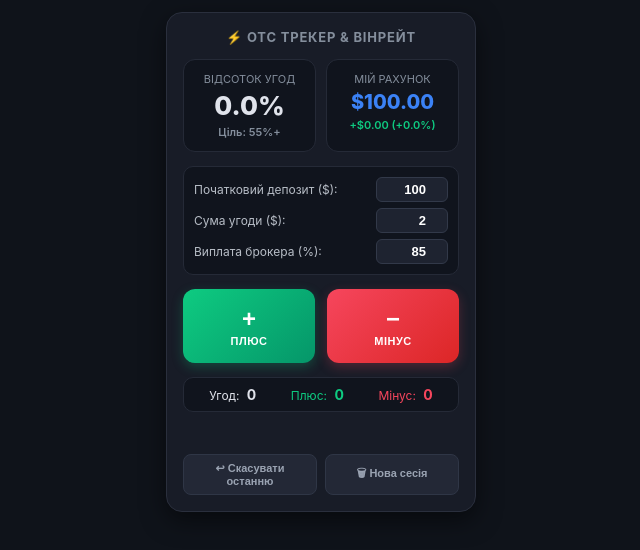
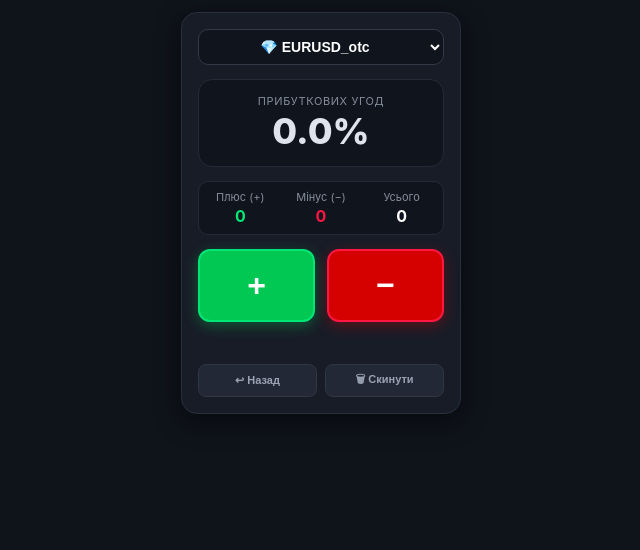
Before and after one commit to Krisname-cmc/OTC_CALCULATOR, a plain HTML site: page index.html in a window 1280 px wide. Shown: the whole page, without its empty margins (319-959 px from the left). Drawn offline with Linux system fonts and the light colour scheme.

Commit message:
Rename widget to card and update styles

```diff
--- a/index.html
+++ b/index.html
@@ -3,7 +3,7 @@
 <head>
 <meta charset="UTF-8">
 <meta name="viewport" content="width=device-width, initial-scale=1.0">
-<title>OTC Калькулятор Угод</title>
+<title>OTC Вінрейт Трекер</title>
 <style>
   * {
     box-sizing: border-box;
@@ -19,172 +19,128 @@
     padding: 12px;
     user-select: none;
   }
-  .widget {
+  .card {
     width: 100%;
-    max-width: 310px;
+    max-width: 280px;
     background: #181c27;
     border-radius: 16px;
     padding: 16px;
     border: 1px solid #2a2f3d;
     box-shadow: 0 8px 24px rgba(0, 0, 0, 0.5);
+    text-align: center;
   }
-  .header {
+  .pair-select {
+    width: 100%;
+    background: #10141d;
+    color: #ffffff;
+    border: 1px solid #323949;
+    border-radius: 10px;
+    padding: 8px 10px;
+    font-size: 14px;
+    font-weight: 700;
     text-align: center;
-    font-size: 13px;
-    font-weight: 700;
-    color: #848e9c;
-    letter-spacing: 0.8px;
     margin-bottom: 14px;
-    text-transform: uppercase;
+    cursor: pointer;
+    outline: none;
   }
-  /* ГОЛОВНИЙ БЛОК З ВІДСОТКОМ ТОРГІВЛІ ТА БАЛАНСОМ */
-  .metrics-grid {
-    display: grid;
-    grid-template-columns: 1fr 1fr;
-    gap: 10px;
+  .winrate-box {
+    background: #10141d;
+    border: 1px solid #252a37;
+    border-radius: 14px;
+    padding: 14px 10px;
     margin-bottom: 14px;
   }
-  .metric-box {
+  .winrate-label {
+    font-size: 11px;
+    color: #848e9c;
+    text-transform: uppercase;
+    letter-spacing: 0.6px;
+    margin-bottom: 4px;
+  }
+  .winrate-value {
+    font-size: 36px;
+    font-weight: 800;
+    color: #e0e3eb;
+    line-height: 1.1;
+  }
+  .counters {
+    display: grid;
+    grid-template-columns: repeat(3, 1fr);
+    gap: 6px;
     background: #10141d;
     border: 1px solid #252a37;
-    border-radius: 12px;
-    padding: 12px 8px;
-    text-align: center;
-  }
-  .metric-label {
+    border-radius: 10px;
+    padding: 8px 4px;
+    margin-bottom: 14px;
     font-size: 11px;
     color: #848e9c;
-    margin-bottom: 4px;
-    text-transform: uppercase;
   }
-  .winrate-val {
-    font-size: 26px;
-    font-weight: 800;
-    color: #e0e3eb;
+  .counters div b {
+    display: block;
+    font-size: 16px;
+    margin-top: 2px;
   }
-  .balance-val {
-    font-size: 20px;
-    font-weight: 800;
-    color: #3b82f6;
-    margin-top: 3px;
-  }
-  .pnl-sub {
-    font-size: 11px;
-    margin-top: 4px;
-    font-weight: 600;
-  }
-  /* НАЛАШТУВАННЯ РАХУНКУ */
-  .settings {
-    background: #10141d;
-    border-radius: 10px;
-    padding: 10px;
-    margin-bottom: 14px;
-    border: 1px solid #252a37;
-  }
-  .setting-row {
-    display: flex;
-    justify-content: space-between;
-    align-items: center;
-    margin-bottom: 6px;
-    font-size: 12px;
-    color: #b7bdc6;
-  }
-  .setting-row:last-child {
-    margin-bottom: 0;
-  }
-  .setting-row input {
-    width: 72px;
-    background: #1e2330;
-    border: 1px solid #323949;
-    color: #ffffff;
-    padding: 4px 6px;
-    border-radius: 6px;
-    text-align: right;
-    font-weight: 700;
-    font-size: 13px;
-  }
-  /* ВЕЛИКІ КНОПКИ + ТА - */
-  .action-buttons {
+  .plus-text { color: #00e676; }
+  .minus-text { color: #ff1744; }
+  .total-text { color: #ffffff; }
+  .buttons {
     display: grid;
     grid-template-columns: 1fr 1fr;
     gap: 12px;
-    margin-bottom: 14px;
+    margin-bottom: 12px;
   }
   .btn {
     border: none;
     border-radius: 12px;
     padding: 16px 0;
-    font-size: 24px;
-    font-weight: 800;
+    font-size: 32px;
+    font-weight: 900;
     cursor: pointer;
     transition: transform 0.08s ease, filter 0.15s ease;
-    display: flex;
-    flex-direction: column;
-    align-items: center;
-    justify-content: center;
   }
-  .btn span {
-    font-size: 11px;
-    font-weight: 600;
-    margin-top: 2px;
-    letter-spacing: 0.5px;
+  .btn:hover {
+    filter: brightness(1.1);
   }
   .btn:active {
-    transform: scale(0.95);
+    transform: scale(0.94);
   }
+  /* ЗЕЛЕНА КНОПКА ПЛЮС */
   .btn-plus {
-    background: linear-gradient(135deg, #0ecb81, #059669);
+    background-color: #00c853;
     color: #ffffff;
-    box-shadow: 0 4px 12px rgba(14, 203, 129, 0.25);
+    border: 2px solid #00e676;
+    box-shadow: 0 4px 14px rgba(0, 200, 83, 0.35);
   }
+  /* ЧЕРВОНА КНОПКА МІНУС */
   .btn-minus {
-    background: linear-gradient(135deg, #f6465d, #dc2626);
+    background-color: #d50000;
     color: #ffffff;
-    box-shadow: 0 4px 12px rgba(246, 70, 93, 0.25);
+    border: 2px solid #ff1744;
+    box-shadow: 0 4px 14px rgba(213, 0, 0, 0.35);
   }
-  /* ЛІЧИЛЬНИК УГОД */
-  .counters {
-    display: flex;
-    justify-content: space-around;
-    background: #10141d;
-    padding: 8px;
-    border-radius: 10px;
-    margin-bottom: 10px;
+  .dots {
     font-size: 12px;
-    border: 1px solid #252a37;
-  }
-  .counter-item b {
-    font-size: 14px;
-    margin-left: 4px;
-  }
-  .green { color: #0ecb81; }
-  .red { color: #f6465d; }
-  /* СТРІЧКА ОСТАННІХ УГОД */
-  .dots-bar {
-    text-align: center;
-    font-size: 13px;
     letter-spacing: 2px;
-    min-height: 20px;
+    min-height: 18px;
     margin-bottom: 12px;
     word-break: break-all;
   }
-  /* НИЖНІ КНОПКИ КЕРУВАННЯ */
-  .footer-btns {
+  .footer {
     display: flex;
     gap: 8px;
   }
-  .btn-util {
+  .btn-small {
     flex: 1;
     background: #232836;
     color: #9aa3b2;
     border: 1px solid #2f3646;
-    padding: 7px;
     border-radius: 8px;
+    padding: 6px;
     font-size: 11px;
     font-weight: 600;
     cursor: pointer;
   }
-  .btn-util:hover {
+  .btn-small:hover {
     color: #ffffff;
     background: #2b3142;
   }
@@ -192,146 +148,110 @@
 </head>
 <body>
 
-<div class="widget">
-  <div class="header">⚡ OTC Трекер &amp; Вінрейт</div>
+<div class="card">
+  <select id="pairSelect" class="pair-select" onchange="changePair()">
+    <option value="EURUSD_otc">💎 EURUSD_otc</option>
+    <option value="GBPUSD_otc">💎 GBPUSD_otc</option>
+    <option value="USDJPY_otc">💎 USDJPY_otc</option>
+    <option value="AUDUSD_otc">💎 AUDUSD_otc</option>
+    <option value="USDCAD_otc">💎 USDCAD_otc</option>
+    <option value="USDCHF_otc">💎 USDCHF_otc</option>
+    <option value="EURJPY_otc">💎 EURJPY_otc</option>
+    <option value="GBPJPY_otc">💎 GBPJPY_otc</option>
+    <option value="AUDCAD_otc">💎 AUDCAD_otc</option>
+    <option value="EURGBP_otc">💎 EURGBP_otc</option>
+  </select>
 
-  <div class="metrics-grid">
-    <div class="metric-box">
-      <div class="metric-label">Відсоток угод</div>
-      <div class="winrate-val" id="winRate">0.0%</div>
-      <div class="pnl-sub" id="goalText" style="color: #848e9c;">Ціль: 55%+</div>
-    </div>
-    <div class="metric-box">
-      <div class="metric-label">Мій рахунок</div>
-      <div class="balance-val" id="currentBal">$100.00</div>
-      <div class="pnl-sub" id="pnlText">+$0.00 (0%)</div>
-    </div>
-  </div>
-
-  <div class="settings">
-    <div class="setting-row">
-      <span>Початковий депозит ($):</span>
-      <input type="number" id="startBal" value="100" step="1" onchange="updateDeposit()">
-    </div>
-    <div class="setting-row">
-      <span>Сума угоди ($):</span>
-      <input type="number" id="betSize" value="2" step="0.5" onchange="saveSettings()">
-    </div>
-    <div class="setting-row">
-      <span>Виплата брокера (%):</span>
-      <input type="number" id="payout" value="85" step="1" onchange="saveSettings()">
-    </div>
-  </div>
-
-  <div class="action-buttons">
-    <button class="btn btn-plus" onclick="recordTrade(true)">+<span>ПЛЮС</span></button>
-    <button class="btn btn-minus" onclick="recordTrade(false)">−<span>МІНУС</span></button>
+  <div class="winrate-box">
+    <div class="winrate-label">Прибуткових угод</div>
+    <div class="winrate-value" id="winRate">0.0%</div>
   </div>
 
   <div class="counters">
-    <div class="counter-item">Угод: <b id="totalCount">0</b></div>
-    <div class="counter-item green">Плюс: <b id="winCount">0</b></div>
-    <div class="counter-item red">Мінус: <b id="lossCount">0</b></div>
+    <div>Плюс (+)<b class="plus-text" id="plusCount">0</b></div>
+    <div>Мінус (−)<b class="minus-text" id="minusCount">0</b></div>
+    <div>Усього<b class="total-text" id="totalCount">0</b></div>
   </div>
 
-  <div class="dots-bar" id="dotsBar"></div>
+  <div class="buttons">
+    <button class="btn btn-plus" onclick="addResult(true)">+</button>
+    <button class="btn btn-minus" onclick="addResult(false)">−</button>
+  </div>
 
-  <div class="footer-btns">
-    <button class="btn-util" onclick="undoTrade()">↩ Скасувати останню</button>
-    <button class="btn-util" onclick="resetTracker()">🗑 Нова сесія</button>
+  <div class="dots" id="dots"></div>
+
+  <div class="footer">
+    <button class="btn-small" onclick="undoLast()">↩ Назад</button>
+    <button class="btn-small" onclick="resetSession()">🗑 Скинути</button>
   </div>
 </div>
 
 <script>
-  let data = JSON.parse(localStorage.getItem('super_ai_otc_calc')) || {
-    startBal: 100,
-    betSize: 2,
-    payout: 85,
-    trades: []
+  let state = JSON.parse(localStorage.getItem('otc_simple_tracker')) || {
+    pair: 'EURUSD_otc',
+    results: []
   };
 
-  document.getElementById('startBal').value = data.startBal;
-  document.getElementById('betSize').value = data.betSize;
-  document.getElementById('payout').value = data.payout;
+  document.getElementById('pairSelect').value = state.pair;
 
-  function saveAndRender() {
-    localStorage.setItem('super_ai_otc_calc', JSON.stringify(data));
-    renderUI();
+  function save() {
+    localStorage.setItem('otc_simple_tracker', JSON.stringify(state));
+    render();
   }
 
-  function saveSettings() {
-    data.betSize = parseFloat(document.getElementById('betSize').value) || 1;
-    data.payout = parseFloat(document.getElementById('payout').value) || 82;
-    saveAndRender();
+  function changePair() {
+    state.pair = document.getElementById('pairSelect').value;
+    save();
   }
 
-  function updateDeposit() {
-    data.startBal = parseFloat(document.getElementById('startBal').value) || 100;
-    saveAndRender();
+  function addResult(isWin) {
+    state.results.push(isWin);
+    save();
   }
 
-  function recordTrade(isWin) {
-    saveSettings();
-    const profit = isWin ? (data.betSize * (data.payout / 100)) : -data.betSize;
-    data.trades.push({ win: isWin, profit: profit });
-    saveAndRender();
-  }
-
-  function undoTrade() {
-    if (data.trades.length > 0) {
-      data.trades.pop();
-      saveAndRender();
+  function undoLast() {
+    if (state.results.length > 0) {
+      state.results.pop();
+      save();
     }
   }
 
-  function resetTracker() {
-    if (!confirm("Очистити історію угод і почати нову сесію з поточного стартового депозиту?")) return;
-    data.startBal = parseFloat(document.getElementById('startBal').value) || 100;
-    data.trades = [];
-    saveAndRender();
+  function resetSession() {
+    if (!confirm("Очистити лічильник плюсів та мінусів?")) return;
+    state.results = [];
+    save();
   }
 
-  function renderUI() {
-    const total = data.trades.length;
-    const wins = data.trades.filter(t => t.win).length;
+  function render() {
+    const total = state.results.length;
+    const wins = state.results.filter(Boolean).length;
     const losses = total - wins;
-    const winRate = total > 0 ? ((wins / total) * 100) : 0;
+    const pct = total > 0 ? ((wins / total) * 100) : 0;
 
-    const netProfit = data.trades.reduce((sum, t) => sum + t.profit, 0);
-    const balance = data.startBal + netProfit;
-    const roi = data.startBal > 0 ? ((netProfit / data.startBal) * 100) : 0;
+    const wrEl = document.getElementById('winRate');
+    wrEl.textContent = `${pct.toFixed(1)}%`;
 
-    // Відсоток торгівлі (Вінрейт)
-    const wrEl = document.getElementById('winRate');
-    wrEl.textContent = `${winRate.toFixed(1)}%`;
     if (total === 0) {
       wrEl.style.color = '#e0e3eb';
-    } else if (winRate >= 55) {
-      wrEl.style.color = '#0ecb81';
+    } else if (pct >= 60) {
+      wrEl.style.color = '#00e676';
+    } else if (pct >= 50) {
+      wrEl.style.color = '#f0b90b';
     } else {
-      wrEl.style.color = '#f6465d';
+      wrEl.style.color = '#ff1744';
     }
 
-    // Баланс та прибуток
-    document.getElementById('currentBal').textContent = `$${balance.toFixed(2)}`;
-    const pnlEl = document.getElementById('pnlText');
-    const sign = netProfit >= 0 ? '+' : '';
-    pnlEl.textContent = `${sign}$${netProfit.toFixed(2)} (${sign}${roi.toFixed(1)}%)`;
-    pnlEl.style.color = netProfit >= 0 ? '#0ecb81' : '#f6465d';
+    document.getElementById('plusCount').textContent = wins;
+    document.getElementById('minusCount').textContent = losses;
+    document.getElementById('totalCount').textContent = total;
 
-    // Лічильники
-    document.getElementById('totalCount').textContent = total;
-    document.getElementById('winCount').textContent = wins;
-    document.getElementById('lossCount').textContent = losses;
-
-    // Останні 18 угод у вигляді індикаторів
-    document.getElementById('dotsBar').textContent = data.trades
-      .slice(-18)
-      .map(t => t.win ? '🟢' : '🔴')
+    document.getElementById('dots').textContent = state.results
+      .slice(-15)
+      .map(r => r ? '🟢' : '🔴')
       .join('');
   }
 
-  renderUI();
+  render();
 </script>
 </body>
 </html>
```
